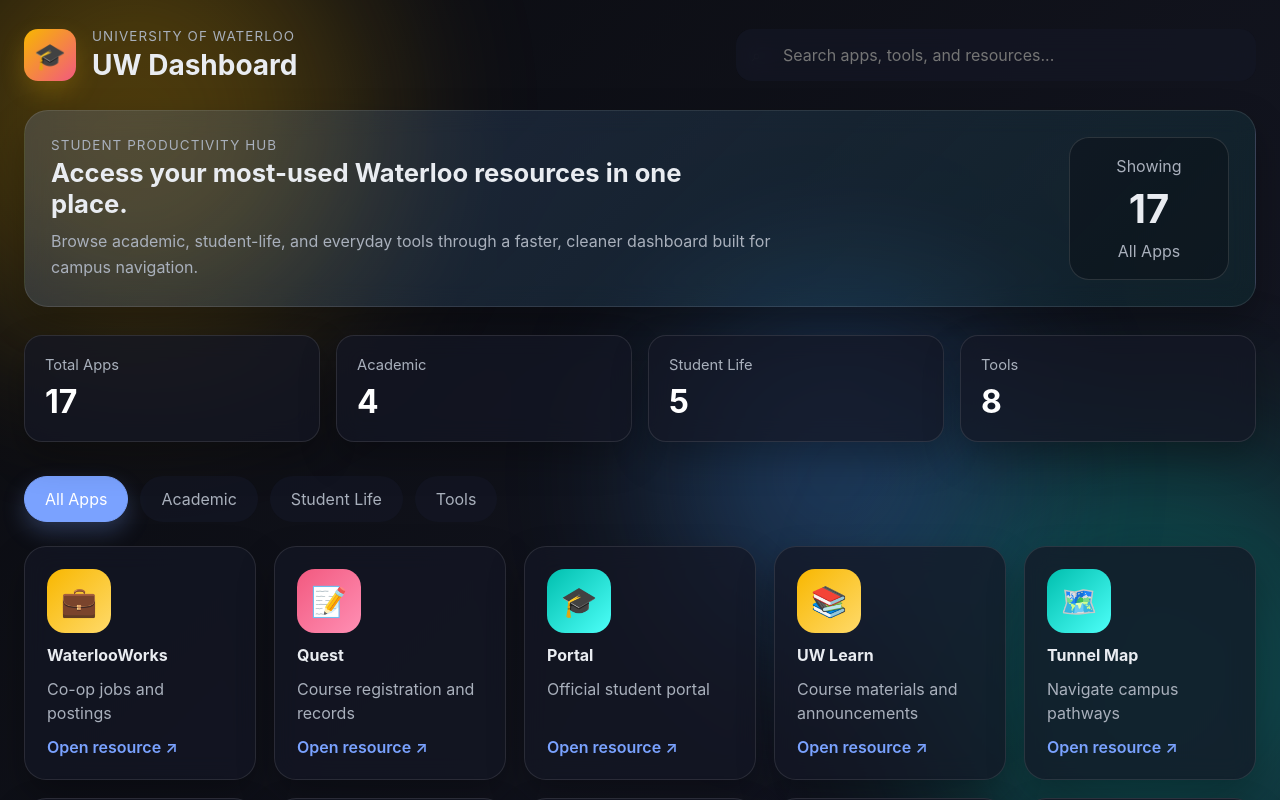
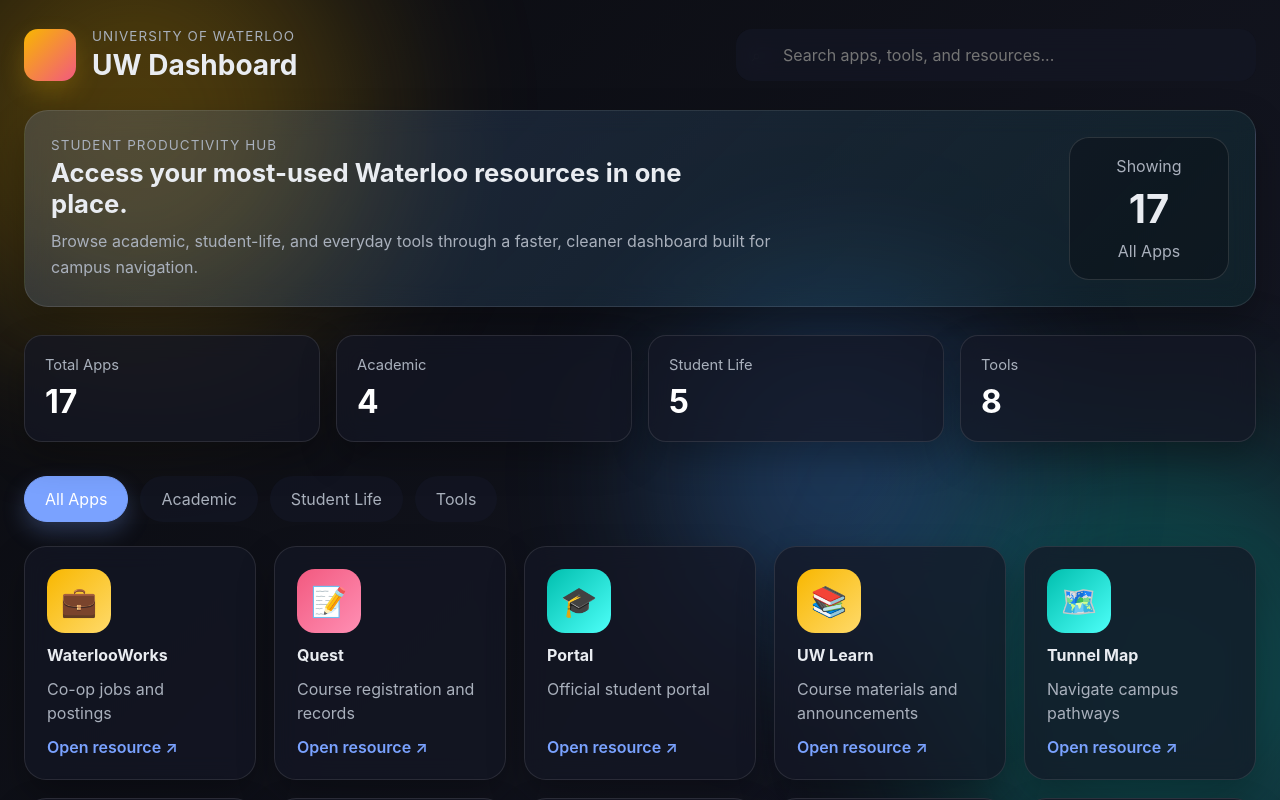
Before and after one commit to Devam338/uWaterloo-Dashboard, a React (Vite) app in the folder uw-dashboard-react/: page / in a window 1280 px wide. Shown: the top 800 px of the page. Built offline with nearby package versions, Linux system fonts and the light colour scheme.

Commit message:
Update Header.jsx

```diff
--- a/uw-dashboard-react/src/components/Header.jsx
+++ b/uw-dashboard-react/src/components/Header.jsx
@@ -2,7 +2,7 @@
   return (
     <header className="header">
       <div className="logo-section">
-        <div className="logo-icon">🎓</div>
+        <div className="logo-icon"></div>
         <div>
           <p className="eyebrow">University of Waterloo</p>
           <h1>UW Dashboard</h1>
```
